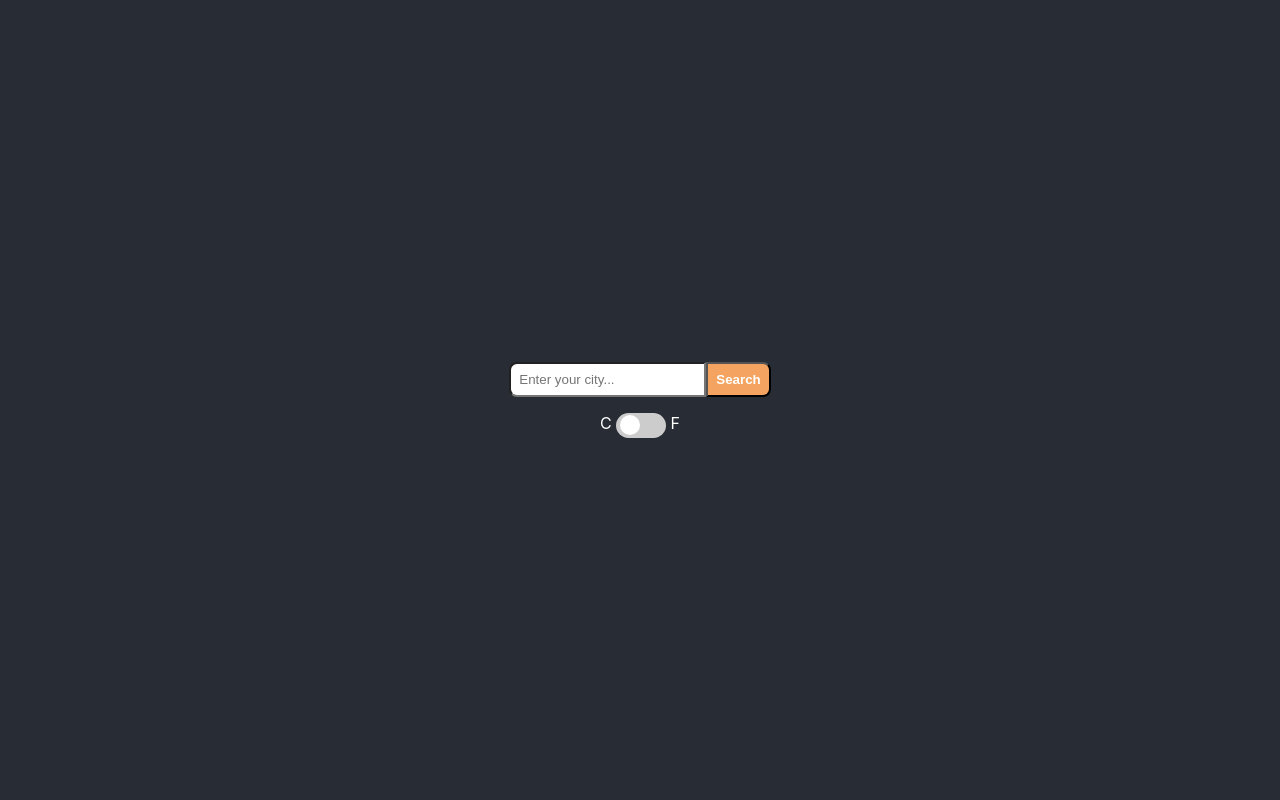
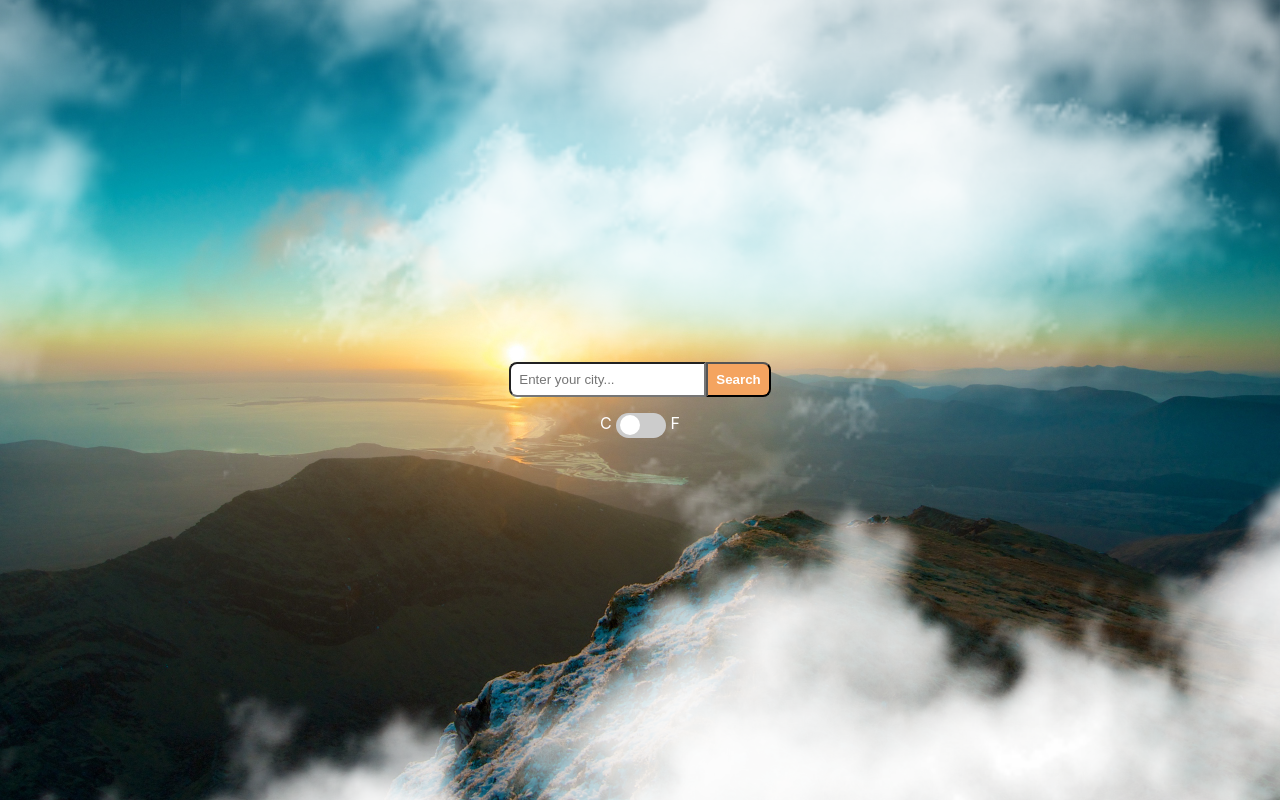
Before and after one commit to mowens86/react-weather-app, a React (Create React App) app: page / in a window 1280 px wide. Built offline with nearby package versions, Linux system fonts and the light colour scheme; no server answers.

Commit message:
add bg with css

```diff
--- a/src/components/Seachbar/SearchResults/SearchResults.js
+++ b/src/components/Seachbar/SearchResults/SearchResults.js
@@ -5,7 +5,7 @@
 
 
     return (
-        <div>
+        <div className={classes.Card}>
             <p>{props.Description}</p>
             <p>{props.Country}</p>
         </div>
--- a/src/components/Seachbar/SearchResults/SearchResults.module.scss
+++ b/src/components/Seachbar/SearchResults/SearchResults.module.scss
@@ -0,0 +1,5 @@
+.Card {
+    width: 100%;
+    height: 400px;
+    background-color:#000;
+}
--- a/src/components/Seachbar/Searchbar.js
+++ b/src/components/Seachbar/Searchbar.js
@@ -95,7 +95,7 @@
                     </div>
                 </li>
             </ul>
-            {weather}
+            {!loading ? weather : weather = <Spinner />}
         </div>
     )
 };
--- a/src/components/UI/Spinner/Spinner.module.scss
+++ b/src/components/UI/Spinner/Spinner.module.scss
@@ -1,6 +1,6 @@
 .Loader {
   color: #fff;
-  font-size: 90px;
+  font-size: 30px;
   text-indent: -9999em;
   overflow: hidden;
   width: 1em;
--- a/src/components/hoc/Layout/Layout.js
+++ b/src/components/hoc/Layout/Layout.js
@@ -6,9 +6,11 @@
 
     return (
         <Auxiliary>
+            <div className={classes.Cloud}>
             <main className={classes.Layout}>
                 {props.children}
             </main>
+            </div>
         </Auxiliary>
     )
 };
--- a/src/components/hoc/Layout/Layout.module.scss
+++ b/src/components/hoc/Layout/Layout.module.scss
@@ -1,5 +1,4 @@
 .Layout {
-    background-color: #282c34;
     min-height: 100vh;
     display: flex;
     flex-direction: column;
@@ -7,3 +6,25 @@
     justify-content: center;
     color: white;
 }
+
+/*//////Background Animation Styles*/
+.Cloud {
+    position: absolute;
+    top: 0;
+    left: 0;
+    width: 100%;
+    height: 100%;
+    background: url("../../../assets/cloud.png");
+    background-size: cover;
+    animation: animate 240s linear infinite;
+  }
+
+  @keyframes animate
+  {
+    0% {
+        background-position: 0px;
+    }
+    100% {
+        background-position: 5440px;
+    }
+  }
--- a/src/index.scss
+++ b/src/index.scss
@@ -5,6 +5,10 @@
     sans-serif;
   -webkit-font-smoothing: antialiased;
   -moz-osx-font-smoothing: grayscale;
+  background-image: url("./assets/cover.jpg");
+  background-size: cover;
+  background-repeat: no-repeat;
+  min-height: 100vh;
 }
 
 code {
```
Also changed, not shown: src/assets/cloud.png (added), src/assets/cover.jpg (added). Lines whose indentation alone changed are shown as unchanged.
